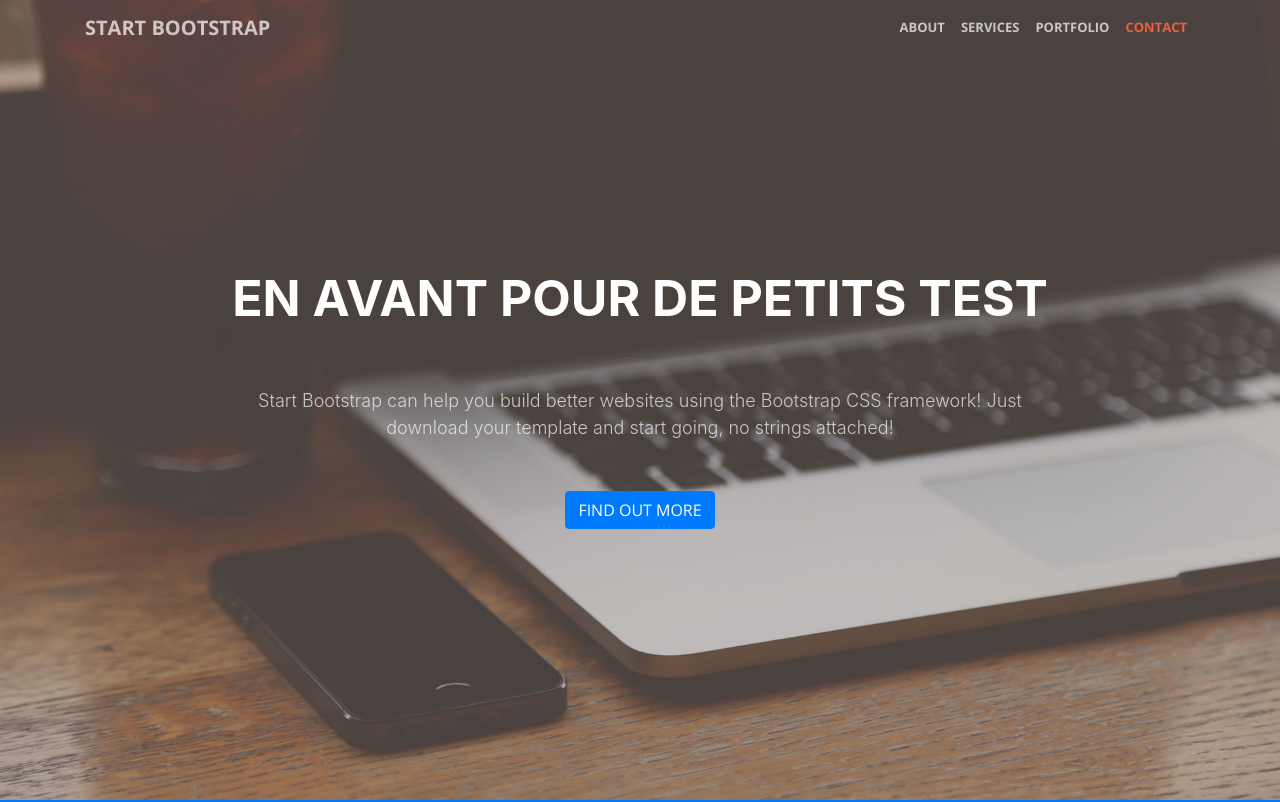
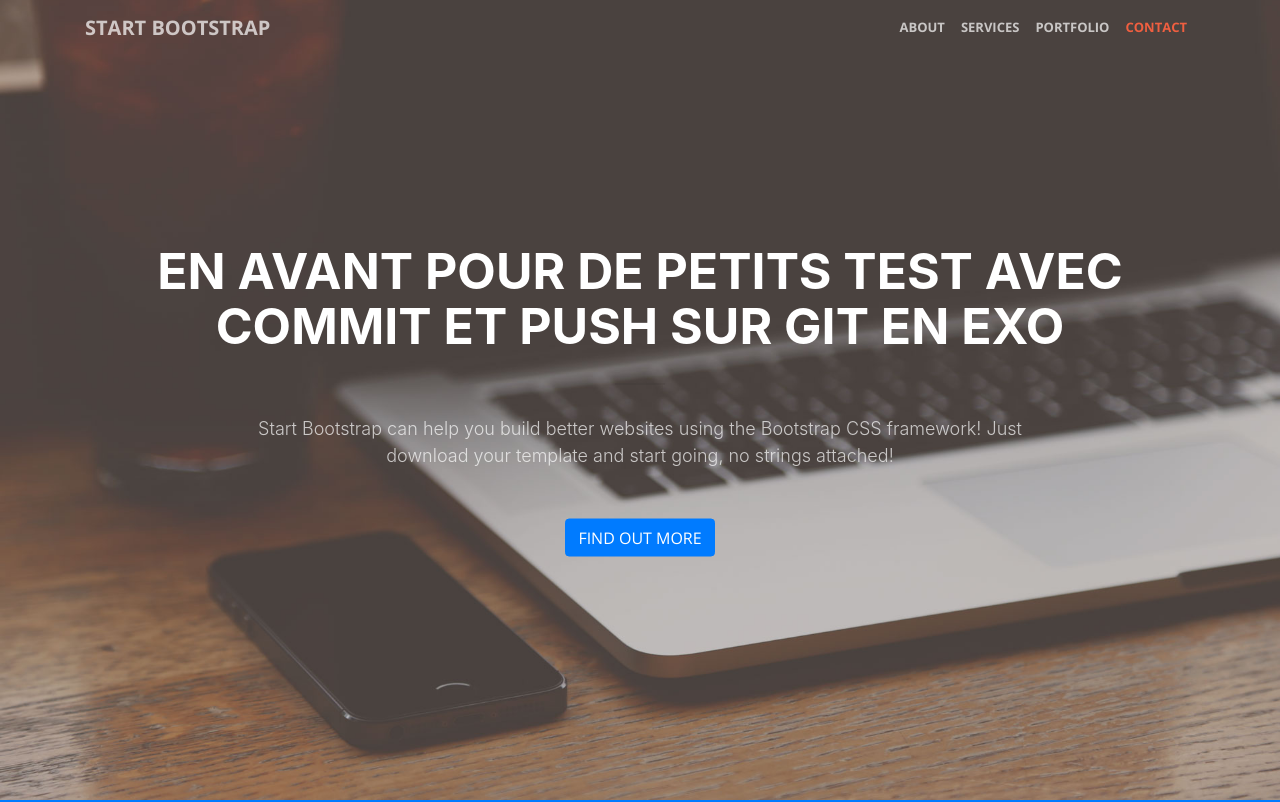
Before and after one commit to LaPosteSNA/services-adresses, a website with bundled scripts: page index.html in a window 1280 px wide. Shown: the top 802 px of the page. Built offline with nearby package versions, Linux system fonts and the light colour scheme.

Commit message:
modifification du H1

```diff
--- a/index.html
+++ b/index.html
@@ -57,7 +57,7 @@
     <header class="masthead">
       <div class="header-content">
         <div class="header-content-inner">
-          <h1 id="homeHeading">EN AVANT POUR DE PETITS TEST</h1>
+          <h1 id="homeHeading">EN AVANT POUR DE PETITS TEST avec commit et push sur GIT en exo</h1>
           <hr>
           <p>Start Bootstrap can help you build better websites using the Bootstrap CSS framework! Just download your template and start going, no strings attached!</p>
           <a class="btn btn-primary btn-xl js-scroll-trigger" href="#about">Find Out More</a>
```
